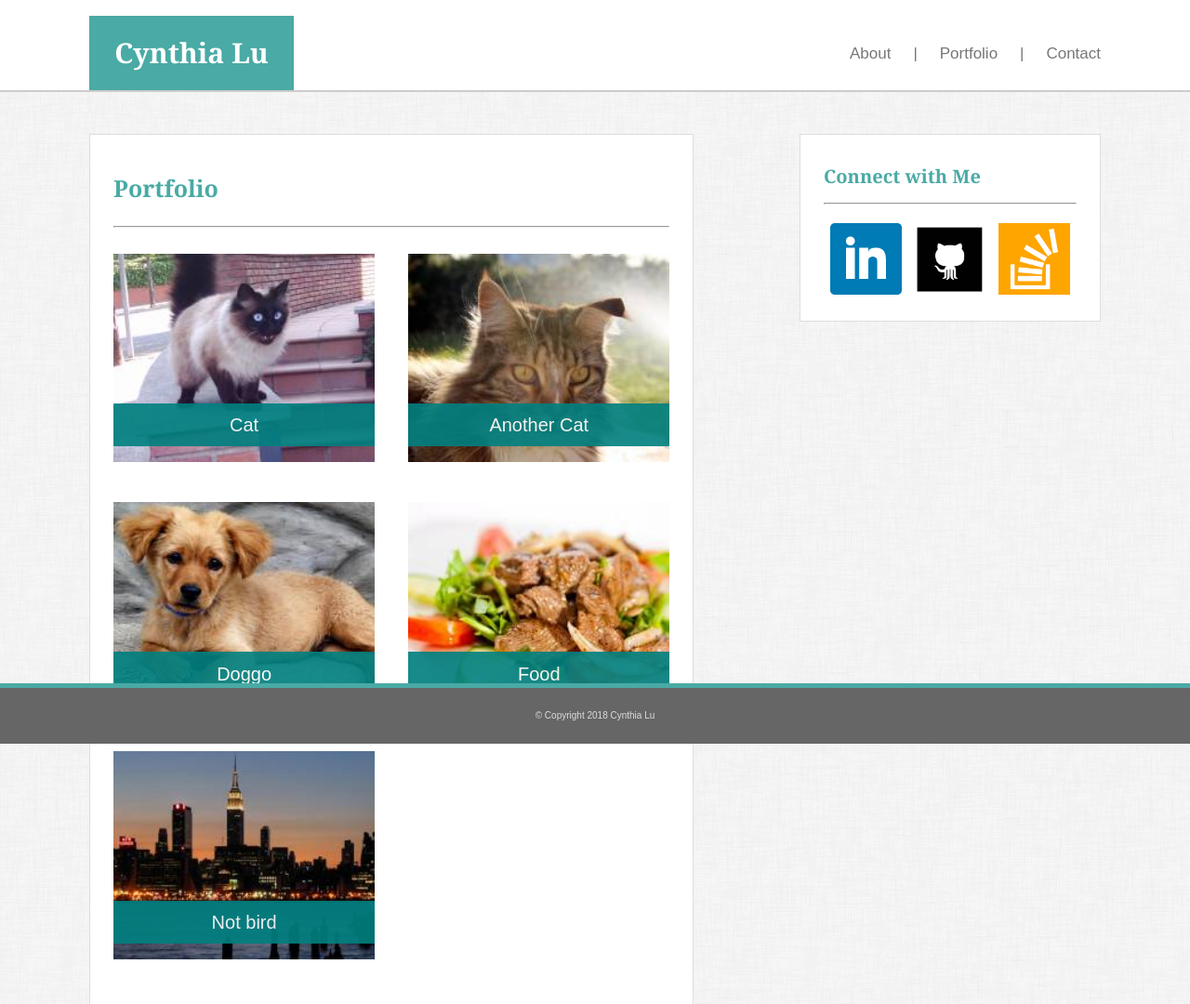
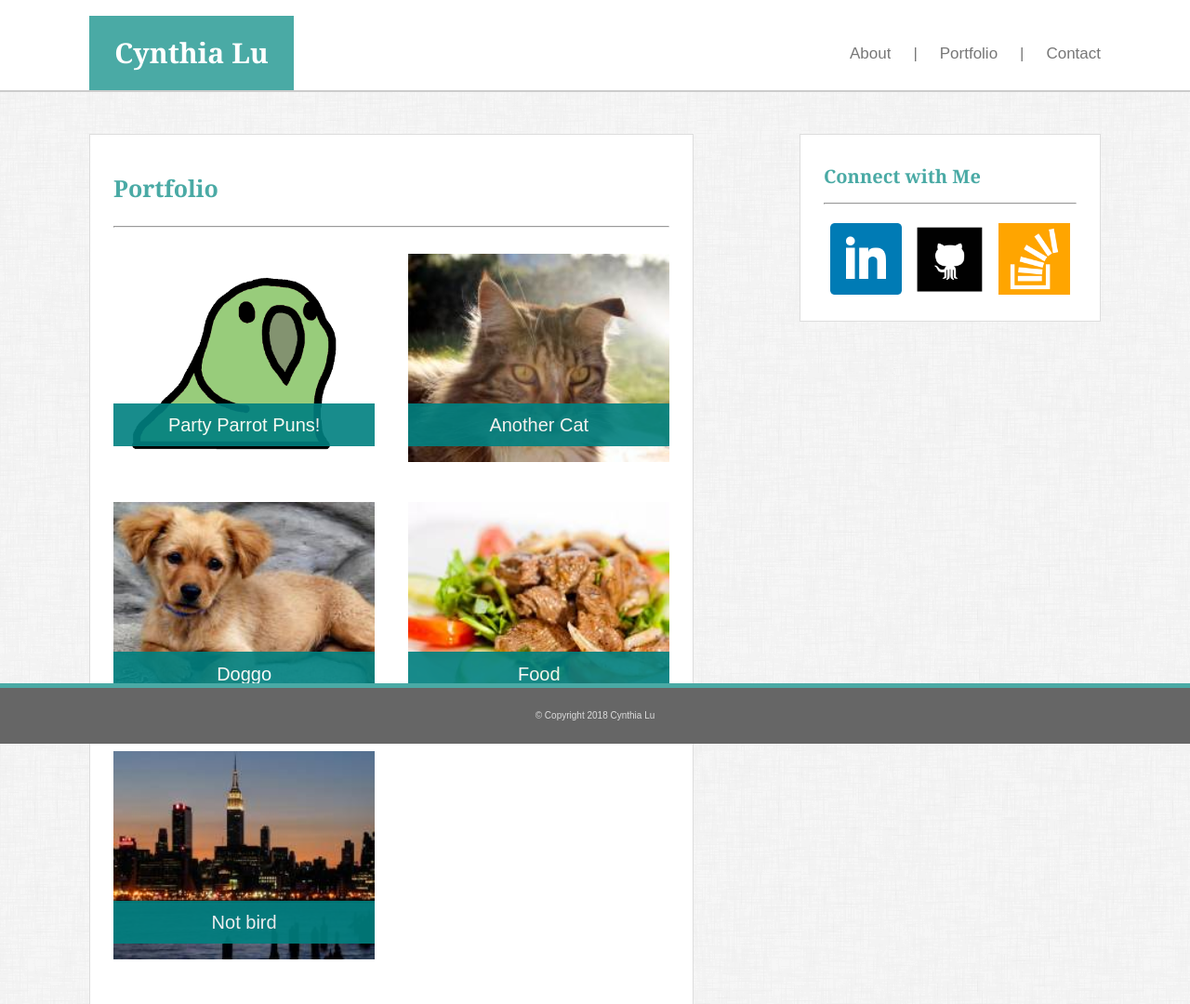
Before and after one commit to cynthialu42/responsive-portfolio, a plain HTML site: page portfolio.html in a window 1280 px wide. Shown: the top 1080 px of the page at 93% size. Drawn offline with Linux system fonts and the light colour scheme.

Commit message:
added hangman game to portfolio

```diff
--- a/portfolio.html
+++ b/portfolio.html
@@ -39,9 +39,9 @@
             <hr>
             <div class="portfolio-wrapper">
                 <div class="portfolio-img-wrapper">
-                    <a href="" class="cyl-hover">
-                        <img class="portfolio-img" src="./assets/images/cat2.jpg" />
-                        <div class="over-label">Cat</div>
+                    <a href="https://cynthialu42.github.io/hangman-game/" class="cyl-hover">
+                        <img class="portfolio-img" src="./assets/images/partyparrotgreen.gif" />
+                        <div class="over-label">Party Parrot Puns!</div>
                     </a>
                 </div>
                 <div class="portfolio-img-wrapper">
```
Also changed, not shown: assets/images/partyparrotgreen.gif (added).
